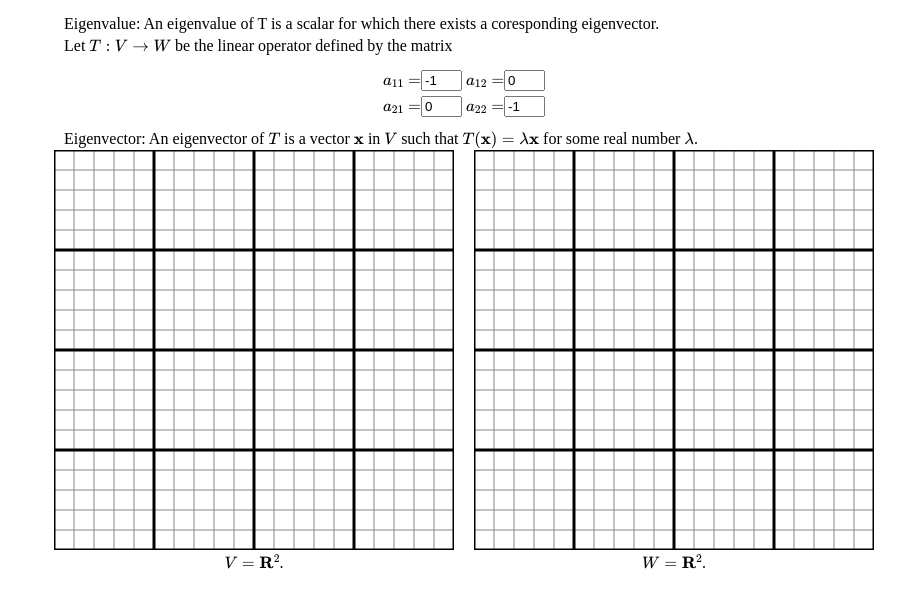
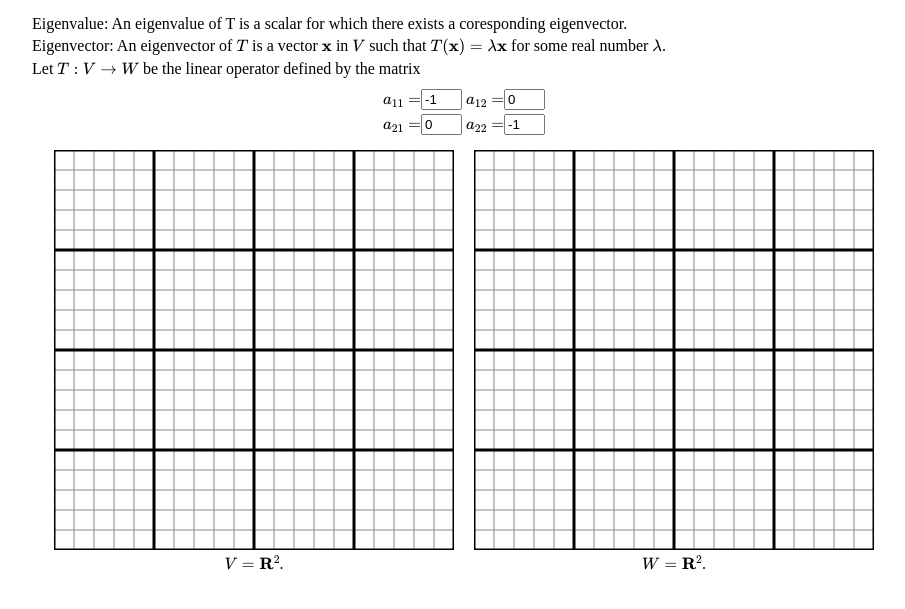
Before and after one commit to Auroaruora/Geometric-Interpretations-of-Mathematical-Concepts, a plain HTML site: page project/eigenvectors/eigenvectors.html in a window 1280 px wide. Shown: the part 105-714 px from the top of the page, without its empty margins (176-1081 px from the left). Drawn offline with nearby package versions, Linux system fonts and the light colour scheme; some packages are replaced by stand-ins of ours; files that its build step writes are made by us from their sources.

Commit message:
Update eigenvectors.html

```diff
--- a/project/eigenvectors/eigenvectors.html
+++ b/project/eigenvectors/eigenvectors.html
@@ -4,12 +4,14 @@
   <title>Geometric Interpretation of Eigenvalues and Eigenvectors</title>
   <meta http-equiv="Content-Type" content="text/html; charset=utf-8" />
   <link rel="shortcut icon" href="../favicon.ico" />
-  <link rel="stylesheet" type="text/css" href="../css/style.css" />
+  <link rel="stylesheet" type="text/css" href="../../css/style.css" />
+  <link rel="stylesheet" type="text/css" href="../../css/global.css" />
   <script src="../../js/jquery.js"></script>
   <script src="../../js/d3.js"></script>
   <script src="../../js/HC.js"></script>
   <script src="./js/eigenvectors.js"></script>
 
+  <!-- implement mathjax to display math equation properly -->
   <script type="text/x-mathjax-config">
     MathJax.Hub.Config({
       tex2jax: {
@@ -18,12 +20,7 @@
       }
     });
   </script>
-
-  <script type="text/javascript"
-  src="https://cdnjs.cloudflare.com/ajax/libs/mathjax/2.7.3/MathJax.js?config=TeX-AMS-MML_HTMLorMML">
-</script>
-
-
+  <script type="text/javascript" src="https://cdnjs.cloudflare.com/ajax/libs/mathjax/2.7.3/MathJax.js?config=TeX-AMS-MML_HTMLorMML"></script>
 
 </head>
 
@@ -31,18 +28,23 @@
   <header>
     <h1>Geometric Interpretation of Eigenvalues and Eigenvectors</h1>
   </header>
+  <!-- define the apperence for math expression -->
+   <p style="display: none;">$\newcommand{\Reals}{\mathbf{R}}\newcommand{\Vec}[1]{\mathbf{#1}}$</p>
 
+  <!-- definition of eigenvalue,eigenvectors and eigenspace  -->
     <p>
-    $\newcommand{\Reals}{\mathbf{R}}\newcommand{\Vec}[1]{\mathbf{#1}}$Eigenvalue: An eigenvalue of T is a scalar for which there exists a coresponding eigenvector.
-  </p>
-  <p>
-    Let $T:V \to W$ be the linear operator defined by the matrix
-    <span id="coefficients"></span>
+      Eigenvalue: An eigenvalue of T is a scalar for which there exists a coresponding eigenvector.
     </p>
     <p>
       Eigenvector: An eigenvector of $T$ is a vector $\Vec{x}$ in $V$
       such that $T(\Vec{x}) = \lambda \Vec{x}$ for some real number $\lambda$.
     </p>
+  <!-- define mapping -->
+  <p>
+    Let $T:V \to W$ be the linear operator defined by the matrix
+    <span id="coefficients"></span>
+  </p>
+
   <div style="display:flex; flex-direction: row; justify-content: center;">
     <div style="text-align:center; margin-left:10px; margin-right: 10px;">
       <span>
```
Lines whose indentation alone changed are shown as unchanged.
